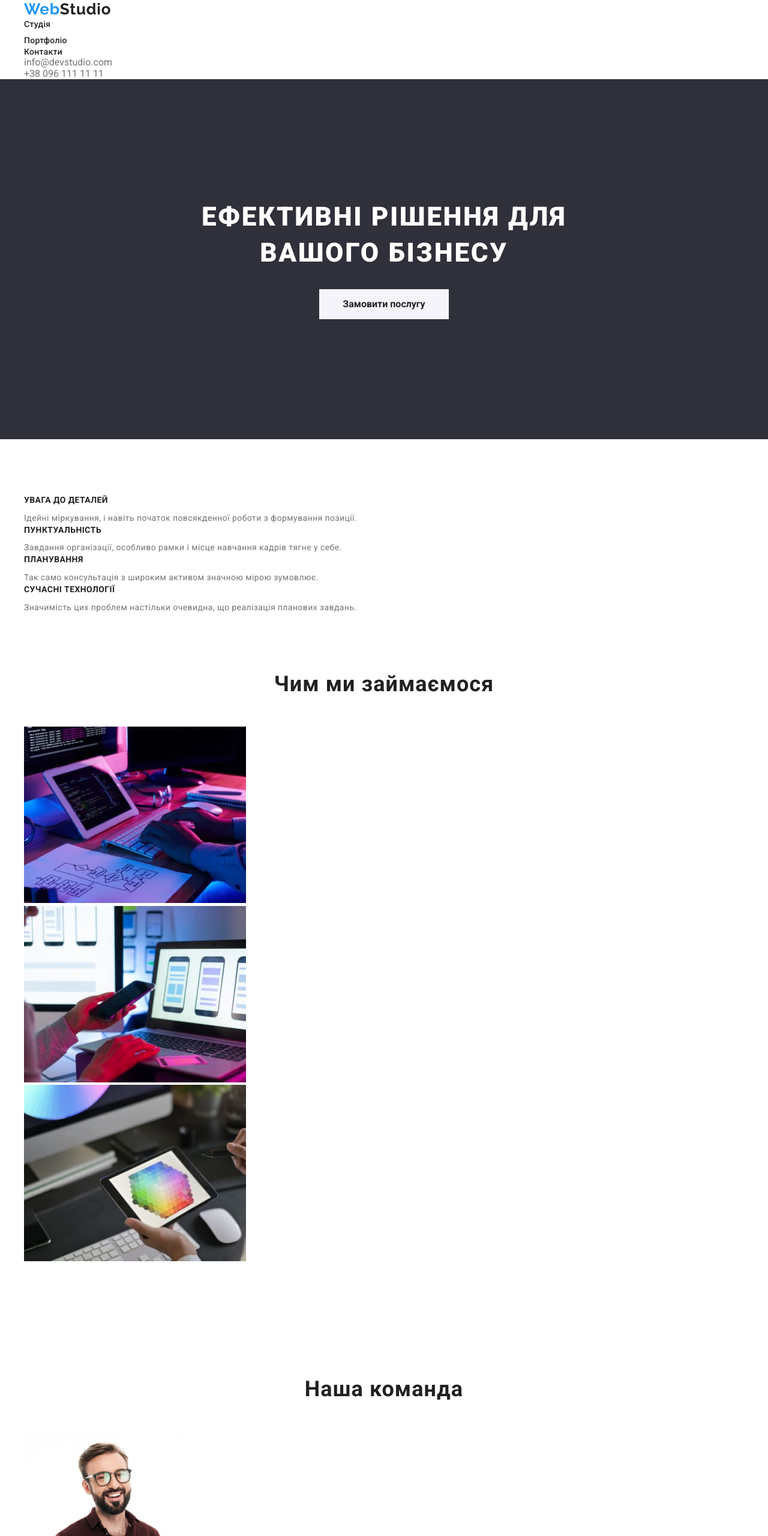
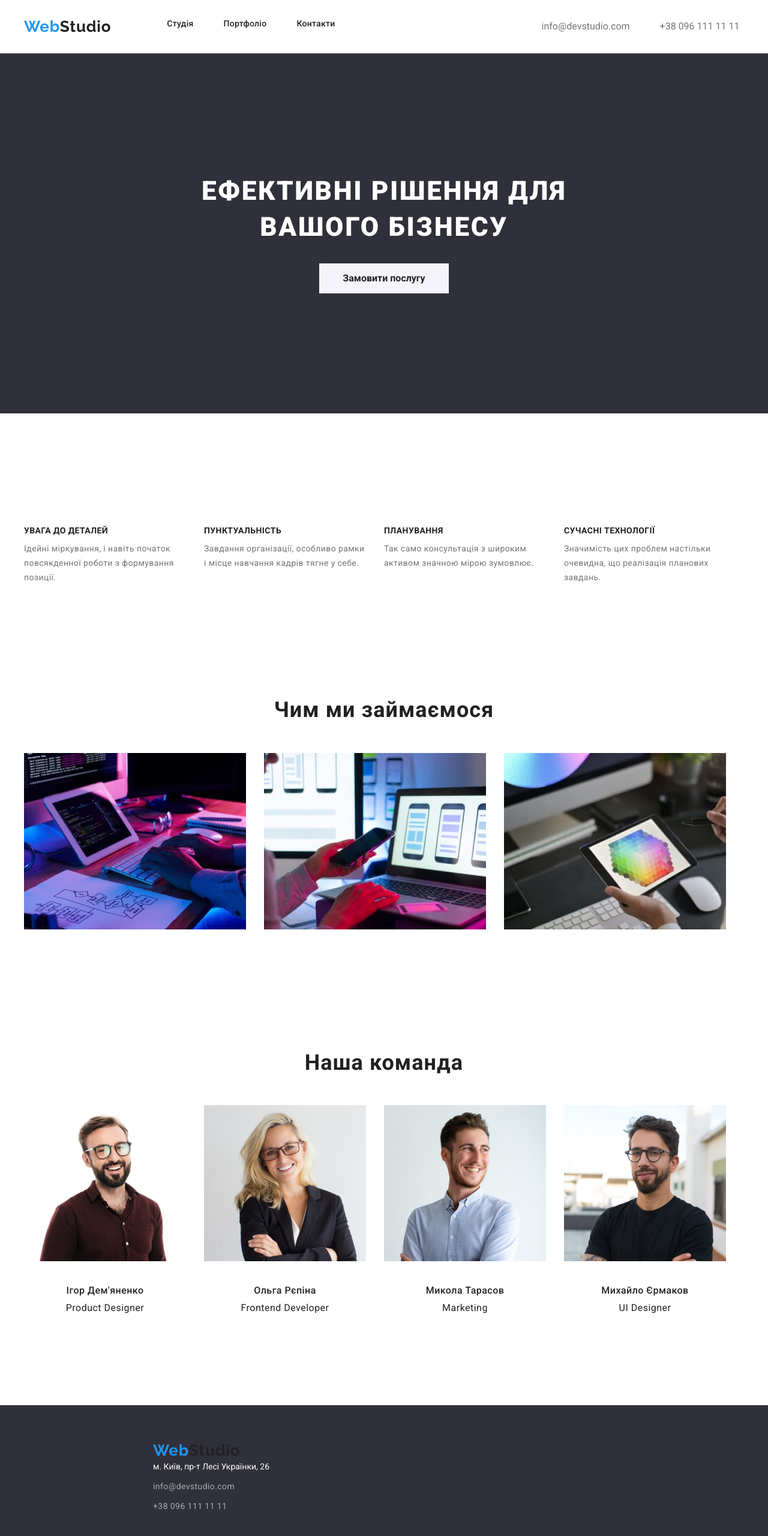
Before and after one commit to Kilativ54/goit-markup-hw-03, a plain HTML site: page index.html in a window 1280 px wide. Shown: the top 2560 px of the page at 60% size. Drawn offline with nearby package versions, Linux system fonts and the light colour scheme.

Commit message:
доробив геометрію для першої сторінки

```diff
--- a/css/styles.css
+++ b/css/styles.css
@@ -33,7 +33,30 @@ body{
 }
 /* header */
 
+.container.head,.nav-main,.nav-ul.site-nav,.nav-ul.second{
+display: flex;
+}
+
+.container.head,.nav-main{
+	align-items: center;
+}
+
+.nav-ul.site-nav>.item.item:not(:last-child){
+	margin-right: 50px;
+}
+
+.nav-ul.site-nav>.item{
+	padding-top: 32px;
+	padding-bottom: 32px;
+}
+
+.nav-ul.second>.item-first{
+	padding-left: 344px;
+	margin-right: 50px;
+}
+
 .logo{
+margin-right: 93px;
 text-decoration: none;
 font-family: 'Raleway',Sans-serif;
 font-weight: 700;
@@ -49,6 +72,7 @@ rgba(0, 0, 0, 1)
 	color:var(--tytle-color);
 }
 .nav-link{
+display: block;
 text-decoration: none;
 font-family: 'Roboto',Sans-serif;
 font-style: normal;
@@ -77,9 +101,12 @@ list-style-type: none;
 	} */
 
 /* Footer */
+.foot-main{
+	background: rgba(47, 48, 58, 1);
+}
 
 .foot{
-	background: rgba(47, 48, 58, 1);
+
 	padding-top: 60px;
 	padding-bottom: 60px;
 	padding-left: 215px;
@@ -139,17 +166,37 @@ text-align: center;
 	background: var(--button-color);
 	color:#FFFFFF;
 }
+
 /* секція benefits */
 
 .benefits{
 	padding-top: 94px;
 	padding-bottom: 94px;
 }
+.container.benefits>.nav-ul{
+	display: flex;
+}
+
+.nav-ul>.atim:not(:last-child){
+	margin-right: 30px;
+}
+
+.nav-ul>.atim{
+	width: 270px;
+}
 
 /* секція our-work */
 
+.nav-ul.work{
+	display: flex;
+}
+
 .our-work{
 		padding-bottom: 94px;
+}
+
+.nav-ul.work>.item:not(:last-child){
+	margin-right: 30px;
 }
 
 /* секція our-team */
@@ -197,6 +244,15 @@ line-height: 1.19;
 text-align: center;
 letter-spacing: 0.03em;
 	}
+
+	.nav-ul.team{
+		display: flex;
+	}
+
+	.nav-ul.team>.item:not(:last-child){
+		margin-right: 30px;
+	}
+
 	/* main second */
 
 .button-secondary{
--- a/index.html
+++ b/index.html
@@ -20,8 +20,8 @@
 
   <body>
     <header>
-		<div class="container">
-			<nav>
+      <div class="container head">
+        <nav class="nav-main">
           <a class="logo" href="" title="Головна сторінка"
             ><span class="logo-web">Web</span
             ><span class="logo-studio">Studio</span></a
@@ -30,124 +30,148 @@
             <li class="item">
               <a class="nav-link" href="./index.html" title="Студія">Студія</a>
             </li>
-				  <liclass="item">
+            <li class="item">
               <a class="nav-link" href="./portfolio.html" title="Портфоліо"
                 >Портфоліо</a
               >
             </li>
-				  <li class="item"><a class="nav-link" href="" title="Контакти">Контакти</a></li>
+            <li class="item">
+              <a class="nav-link" href="" title="Контакти">Контакти</a>
+            </li>
           </ul>
         </nav>
-			 <ul class="nav-ul">
-				<li>
+        <ul class="nav-ul second">
+          <li class="item-first">
             <a class="nav-contact" href="mailto:info@devstudio.com"
               >info@devstudio.com</a
             >
           </li>
-				<li>
-				  <a class="nav-contact" href="tel:+380961111111">+38 096 111 11 11</a>
+          <li class="item">
+            <a class="nav-contact" href="tel:+380961111111"
+              >+38 096 111 11 11</a
+            >
           </li>
         </ul>
       </div>
-
     </header>
     <main>
       <section class="hero">
         <div class="container">
-				<h1 class="hero-tytle">Ефективні рішення для <br> вашого бізнесу</h1>
+          <h1 class="hero-tytle">
+            Ефективні рішення для <br />
+            вашого бізнесу
+          </h1>
           <button class="button" type="button">Замовити послугу</button>
         </div>
-
       </section>
       <section class="benefits">
-			<div class="container"><h2 hidden>Особливості</h2>
+        <div class="container benefits">
+          <h2 hidden>Особливості</h2>
           <ul class="nav-ul">
-				  <li>
+            <li class="atim">
               <h3 class="tytle-mini">УВАГА ДО ДЕТАЛЕЙ</h3>
               <p class="mini-article">
                 Ідейні міркування, і навіть початок повсякденної роботи з
                 формування позиції.
               </p>
             </li>
-				  <li>
+            <li class="atim">
               <h3 class="tytle-mini">ПУНКТУАЛЬНІСТЬ</h3>
               <p class="mini-article">
-						Завдання організації, особливо рамки і місце навчання кадрів тягне
-						у себе.
+                Завдання організації, особливо рамки і місце навчання кадрів
+                тягне у себе.
               </p>
             </li>
-				  <li>
+            <li class="atim">
               <h3 class="tytle-mini">ПЛАНУВАННЯ</h3>
               <p class="mini-article">
                 Так само консультація з широким активом значною мірою зумовлює.
               </p>
             </li>
-				  <li>
+            <li class="atim">
               <h3 class="tytle-mini">СУЧАСНІ ТЕХНОЛОГІЇ</h3>
               <p class="mini-article">
-						Значимість цих проблем настільки очевидна, що реалізація планових
-						завдань.
+                Значимість цих проблем настільки очевидна, що реалізація
+                планових завдань.
               </p>
             </li>
-				</ul></div>
-
+          </ul>
+        </div>
       </section>
       <section class="our-work">
         <h2 class="tytle-work">Чим ми займаємося</h2>
-		  <div class="container">  <ul class="nav-ul">
-			<li>
+        <div class="container work">
+          <ul class="nav-ul work">
+
+            <li class="item">
               <img
                 src="images/work1.jpg"
                 alt="картинка-посилання на сторінку де розповідається чим ми займаємося"
                 width="370"
               />
             </li>
-			<li>
+            <li class="item">
               <img
                 src="images/work2.jpg"
                 alt="картинка-посилання на сторінку де розповідається чим ми займаємося"
                 width="370"
               />
             </li>
-			<li>
+            <li class="item">
               <img
                 src="images/work3.jpg"
                 alt="картинка-посилання на сторінку де розповідається чим ми займаємося"
                 width="370"
               />
             </li>
-		 </ul></div>
-
+          </ul>
+        </div>
       </section>
       <section class="our-team">
         <h2 class="team">Наша команда</h2>
-		  <div class="container"> <ul class="nav-ul">
-			<li>
-			  <img src="images/people4.jpg" width="270" alt="зображення людини" />
+        <div class="container">
+          <ul class="nav-ul team">
+            <li class="item">
+              <img
+                src="images/people4.jpg"
+                width="270"
+                alt="зображення людини"
+              />
               <p class="team-name">Ігор Дем'яненко</p>
               <p class="team-position">Product Designer</p>
             </li>
-			<li>
-			  <img src="images/people5.jpg" width="270" alt="зображення людини" />
+            <li class="item">
+              <img
+                src="images/people5.jpg"
+                width="270"
+                alt="зображення людини"
+              />
               <p class="team-name">Ольга Рєпіна</p>
               <p class="team-position">Frontend Developer</p>
             </li>
-			<li>
-			  <img src="images/people6.jpg" width="270" alt="зображення людини" />
+            <li class="item">
+              <img
+                src="images/people6.jpg"
+                width="270"
+                alt="зображення людини"
+              />
               <p class="team-name">Микола Тарасов</p>
               <p class="team-position">Marketing</p>
             </li>
-			<li>
-			  <img src="images/people7.jpg" width="270" alt="зображення людини" />
+            <li  class="item">
+              <img
+                src="images/people7.jpg"
+                width="270"
+                alt="зображення людини"
+              />
               <p class="team-name">Михайло Єрмаков</p>
               <p class="team-position">UI Designer</p>
             </li>
           </ul>
         </div>
-
       </section>
     </main>
-    <footer>
+    <footer class="foot-main">
       <div class="foot">
         <a class="logo logo-foot" href="" title="Головна сторінка"
           ><span class="logo-web">Web</span
```
Also changed, not shown: portfolio.html (+41 -19 lines). Lines whose indentation alone changed are shown as unchanged.
